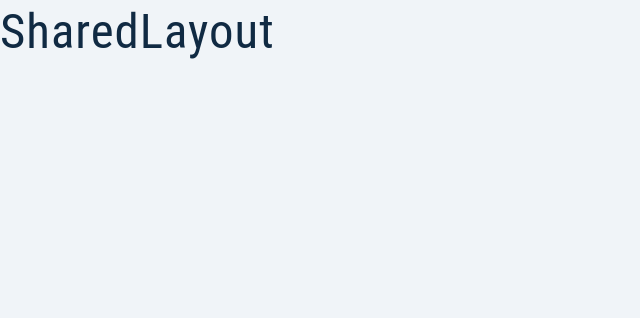
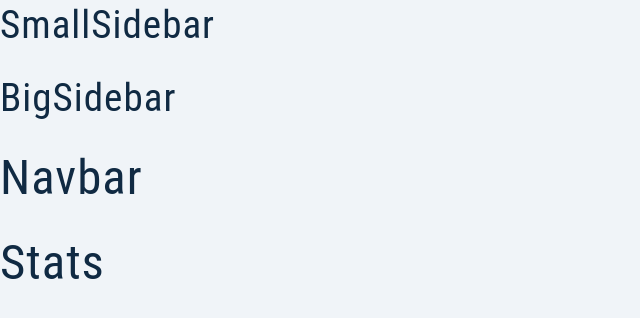
Before and after one commit to mdcodelab/CarreerHub-react-redux-frontend-app, a React (Create React App) app: page / in a window 1280 px wide. Shown: the top 318 px of the page, without its empty margins (0-640 px from the left). Built offline with nearby package versions, Linux system fonts and the light colour scheme.

Commit message:
SharedLayout page setup

```diff
--- a/src/dashboard/SharedLayout.js
+++ /dev/null
@@ -1,11 +0,0 @@
-import React from 'react';
-
-function SharedLayout() {
-  return (
-    <h1>
-      SharedLayout
-    </h1>
-  );
-}
-
-export default SharedLayout;
--- /dev/null
+++ b/src/dashboardComponents/BigSidebar.js
@@ -0,0 +1,11 @@
+import React from 'react';
+
+function BigSidebar() {
+  return (
+    <h2>
+      BigSidebar
+    </h2>
+  );
+}
+
+export default BigSidebar;
--- /dev/null
+++ b/src/dashboardComponents/Navbar.js
@@ -0,0 +1,12 @@
+import React from 'react';
+
+function Navbar() {
+  return (
+    <h1>
+      Navbar
+
+    </h1>
+  );
+}
+
+export default Navbar;
--- /dev/null
+++ b/src/dashboardComponents/SmallSidebar.js
@@ -0,0 +1,11 @@
+import React from 'react';
+
+function SmallSidebar() {
+  return (
+    <h2>
+      SmallSidebar
+    </h2>
+  );
+}
+
+export default SmallSidebar;
--- /dev/null
+++ b/src/dashboardPages/SharedLayout.js
@@ -0,0 +1,30 @@
+import React from 'react';
+import { Outlet } from 'react-router-dom';
+import Navbar from '../dashboardComponents/Navbar';
+import BigSidebar from '../dashboardComponents/BigSidebar';
+import SmallSidebar from '../dashboardComponents/SmallSidebar';
+import styled from 'styled-components';
+
+
+function SharedLayout() {
+  return (
+    <Wrapper>
+        <main className="dashboard">
+            <SmallSidebar></SmallSidebar>
+            <BigSidebar></BigSidebar>
+            <div>
+              <Navbar></Navbar>
+              <div className="dashboard-page">
+                <Outlet></Outlet>
+              </div>
+            </div>
+        </main>
+    </Wrapper>
+  );
+}
+
+const Wrapper = styled.main `
+
+`;
+
+export default SharedLayout;
```
Also changed, not shown: src/App.js (+6 -7 lines), src/dashboardPages/AddJob.js (renamed from src/dashboard/AddJob.js), src/dashboardPages/AllJobs.js (renamed from src/dashboard/AllJobs.js), src/dashboardPages/Profile.js (renamed from src/dashboard/Profile.js), src/dashboardPages/Stats.js (renamed from src/dashboard/Stats.js), 1 other file (tests, documents, lock files or other folders).
